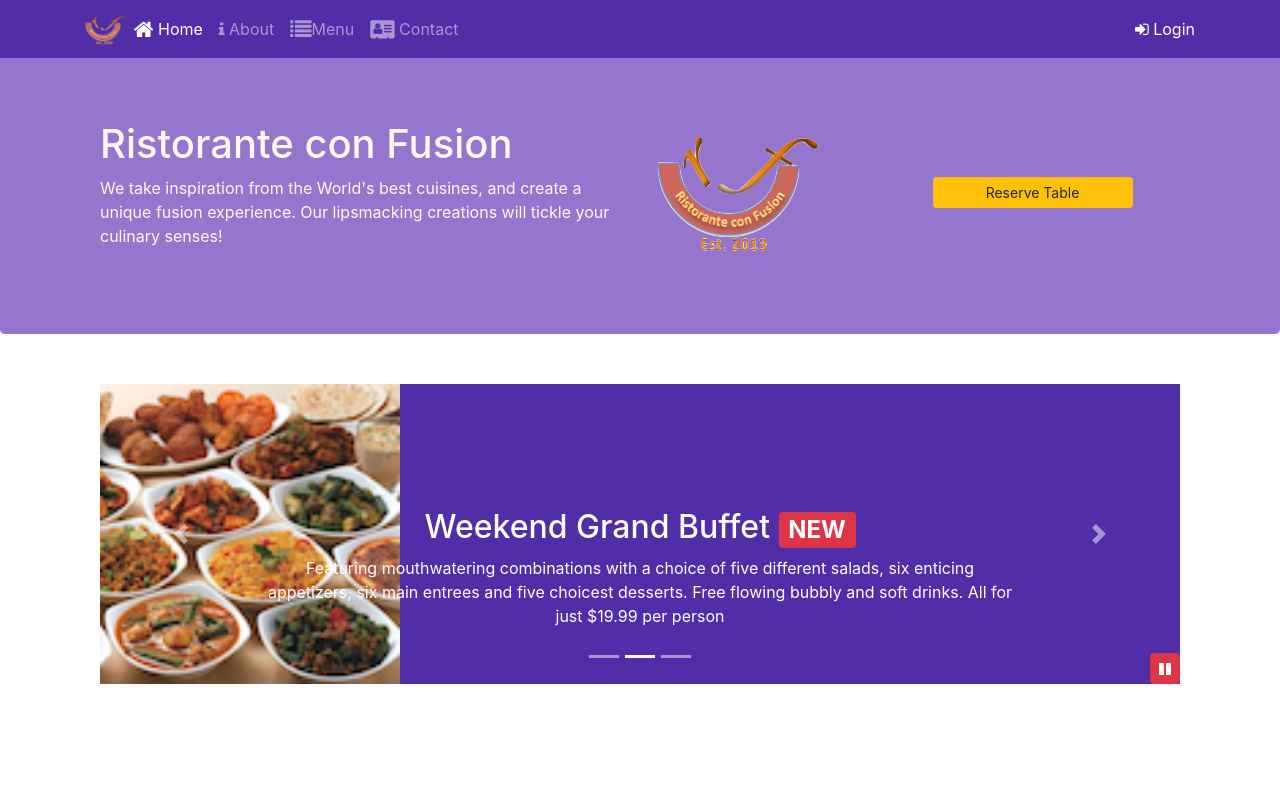
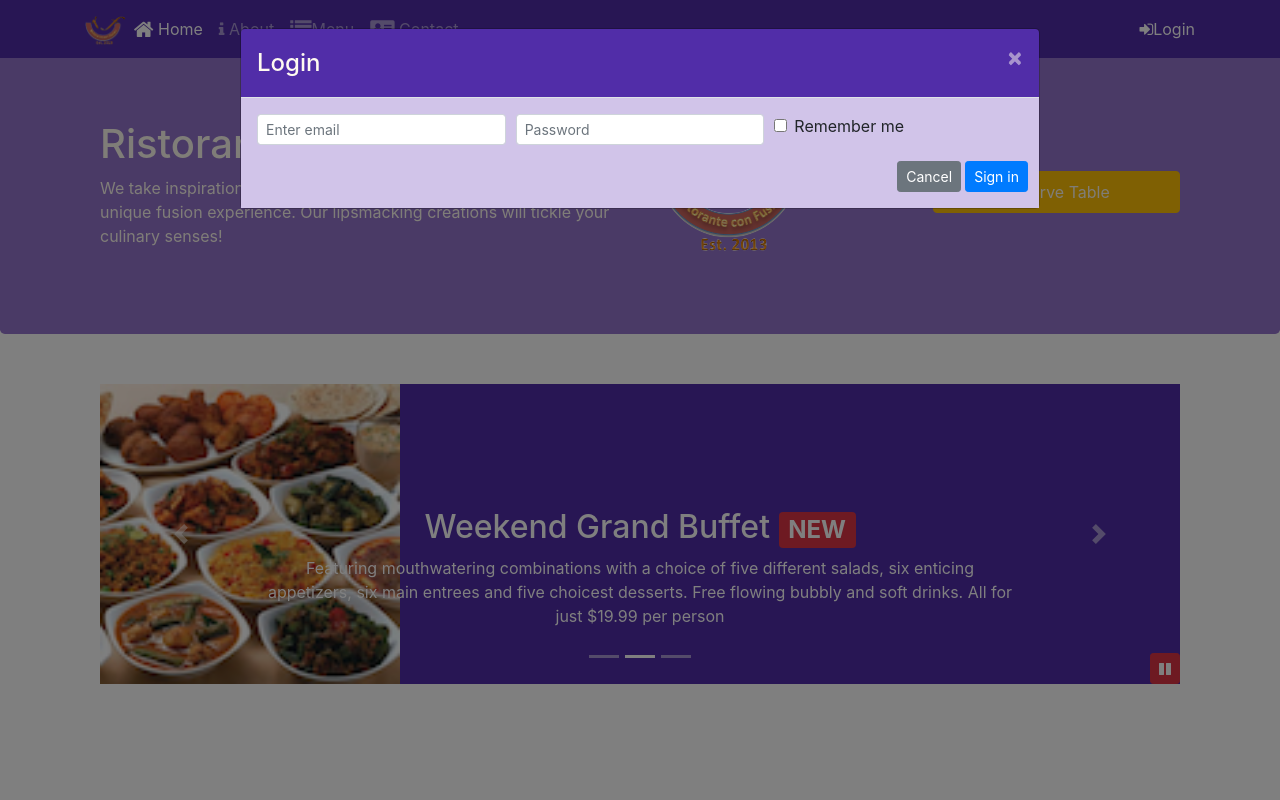
Before and after one commit to shreyaghate02/bootstrap, a website: page index.html in a window 1280 px wide. Both pictures are taken after a click on the button "Login". Shown: the top 800 px of the page. Drawn offline with nearby package versions, Linux system fonts and the light colour scheme.

Commit message:
assignment 4

```diff
--- a/css/styles.scss
+++ b/css/styles.scss
@@ -74,3 +74,16 @@ body{
     bottom: 0px;
     z-index: 1;
 }
+
+.modal-content{
+    background-color: $background-dark;
+  }
+  .modal-body{
+    background-color: $background-pale;
+  }
+  .modal-header{
+    color:floralwhite;
+    button {
+      color:floralwhite;
+    }
+  }
--- a/index.html
+++ b/index.html
@@ -31,12 +31,56 @@
              <li class="nav-item"><a class="nav-link" href="./contactus.html"><span class="fa fa-address-card fa-lg"></span> Contact</a></li>
            </ul>
            <span class="navbar-text">
+                <a role="button" id="loginbtn">
+                  <span class="fa fa-sign-in"></span>Login
+                </a>
+           <!-- <span class="navbar-text">
                 <a data-toggle="modal" data-target="#loginModal">
                 <span class="fa fa-sign-in"></span> Login</a>
-            </span>
+            </span> -->
           </div>
      </div>
     </nav>
+
+    <div id="loginModal" class="modal fade" role="dialog">
+            <div class="modal-dialog modal-lg" role="content">
+                <!-- Modal content-->
+                <div class="modal-content">
+                    <div class="modal-header">
+                        <h4 class="modal-title">Login </h4>
+                        <button type="button" class="close" data-dismiss="modal">&times;</button>
+                    </div>
+                    <div class="modal-body">
+                        <form>
+                            <div class="form-row">
+                                <div class="form-group col-sm-4">
+                                        <label class="sr-only" for="exampleInputEmail3">Email address</label>
+                                        <input type="email" class="form-control form-control-sm mr-1" id="exampleInputEmail3" placeholder="Enter email">
+                                </div>
+
+                                <div class="form-group col-sm-4">
+                                    <label class="sr-only" for="exampleInputPassword3">Password</label>
+                                    <input type="password" class="form-control form-control-sm mr-1" id="exampleInputPassword3" placeholder="Password">
+                                </div>
+
+                                <div class="col-sm-auto">
+                                    <div class="form-check">
+                                        <input class="form-check-input" type="checkbox">
+                                        <label class="form-check-label"> Remember me
+                                        </label>
+                                    </div>
+                                </div>
+                            </div>
+
+                            <div class="form-row">
+                                <button type="button" class="btn btn-secondary btn-sm ml-auto" data-dismiss="modal">Cancel</button>
+                                <button type="submit" class="btn btn-primary btn-sm ml-1">Sign in</button>
+                            </div>
+                        </form>
+                    </div>
+                </div>
+            </div>
+        </div>
 
     <header class="jumbotron">
         <div class="container">
@@ -48,23 +92,25 @@
                 <div class="col-12 col-sm-3 align-self-center">
                         <img src="_15c0362a3a49b2e1febe1fe3a7a7a63f_img/img/logo.png" img class="img-fluid">
                     </div>
-                    <div class="col-12 col-sm-3 align-self-center">
+                    <!-- <div class="col-12 col-sm-3 align-self-center">
                     <button type="button" class="btn btn-warning btn-sm" data-toggle="modal" data-target="#reserveModal"
                          id="res" style="width: 200px">Reserve Table</button></a>
-                    </div>
+                    </div> -->
+                    <div class="col-xs-12 col-sm-3 align-self-center">
+                            <a role="button" id="reservebtn" class="btn btn-block nav-link btn-warning">Reserve Table</a>
                 </div>
             </div>
         </div>
     </header>
 
 
-    <div id="reserveModal" class="modal fade" role="dialog">
-        <div class="modal-dialog modal-lg" role="content">
-            <div class="modal-content">
-                <div class="modal-header">
-                    <h4 class="modal-title">Reserve Table</h4>
-                    <button type="button" class="close" data-dismiss="modal">&times;</button>
-                </div>
+    <div id="reserveform" class="modal fade" role="dialog">
+            <div class="modal-dialog modal-lg" role="content">
+                <div class="modal-content">
+                    <div class="modal-header">
+                        <h4 class="modal-title">Reserve Table </h4>
+                        <button type="button" class="close" data-dismiss="modal">&times;</button>
+                    </div>
                 <div class="modal-body">
                     <form>
                             <div class="card-body">
@@ -307,6 +353,17 @@
             });
     });
     </script>
+    <script>
+        $(document).ready(function(){
+            $("#reservebtn").click(function(){
+                $("#reserveform").modal('show');
+            });
+
+            $("#loginbtn").click(function(){
+                $("#loginModal").modal('show');
+            });
+});
+    </script>
 </body>
 
 </html>
```
Also changed, not shown: css/styles.css.
